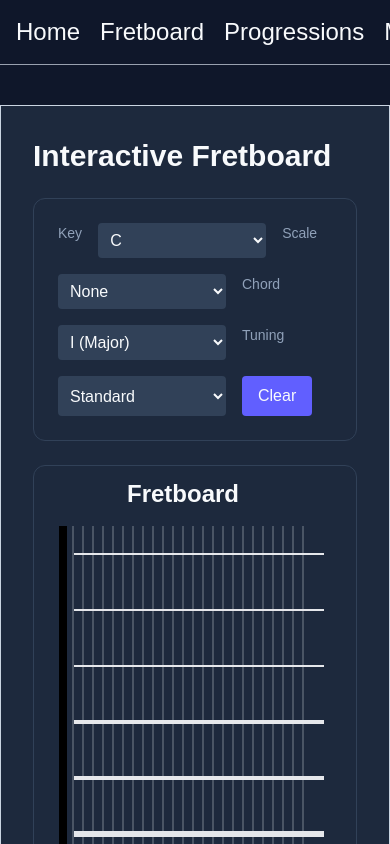
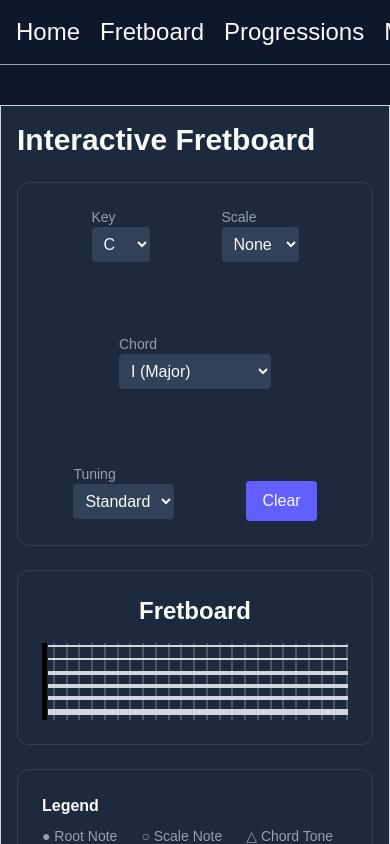
Before and after one commit to SerenityStrings/serenitystrings-client, a Next.js app: page /fretboard in a window 390 px wide. Shown: the top 844 px of the page. Built offline with nearby package versions, Linux system fonts and the light colour scheme.

Commit message:
Made fretboard (and the page) more responsive and clean.

```diff
--- a/src/app/fretboard/page.tsx
+++ b/src/app/fretboard/page.tsx
@@ -11,16 +11,17 @@ export const metadata: Metadata = {
 
 const FretboardPage = () => {
   return (
-    <main className = "p-8 mt-10 max-w-6xl mx-auto border border-slate-300 bg-slate-800">
+    <main className = "p-4 sm:p-6 lg:p-8 mt-10 max-w-6xl mx-auto border border-slate-300 bg-slate-800">
       <h1 className = "text-3xl font-bold mb-6"> Interactive Fretboard </h1>
 
       {/* Controls */}
-      <section className = "bg-slate-800 p-6 items-end rounded-xl border border-slate-700 mb-6">
-        <div className = "flex flex-wrap gap-4">
+      <section className = "bg-slate-800 items-end rounded-xl border border-slate-700 mb-6">
+        <div className = "flex flex-wrap gap-6 items-center justify-center">
 
             {/* Key */}
+          <div className = "flex flex-col m-6">
             <label className = "text-sm text-slate-400"> Key </label>
-          <select className = "w-42 bg-slate-700 p-2 rounded">
+            <select className = "w-full sm:w-40 bg-slate-700 p-2 rounded">
               <option> C </option>
               <option> C# </option>
               <option> D </option>
@@ -34,18 +35,22 @@ const FretboardPage = () => {
               <option> A# </option>
               <option> B </option>
             </select>
+          </div>
 
             {/* Scale */}
+          <div className = "flex flex-col m-6">
             <label className = "text-sm text-slate-400"> Scale </label>
-          <select className = "w-42 bg-slate-700 p-2 rounded">
+            <select className = "w-full sm:w-40 bg-slate-700 p-2 rounded">
               <option> None </option>
               <option> Major </option>
               <option> Minor </option>
             </select>
+          </div>
 
             {/* Chord */}
+          <div className = "flex flex-col m-6">
             <label className = "text-sm text-slate-400"> Chord </label>
-          <select className = "w-42 bg-slate-700 p-2 rounded">
+            <select className = "w-full sm:w-40 bg-slate-700 p-2 rounded">
               <option> I (Major) </option>
               <option> ii (Minor) </option>
               <option> iii (Minor) </option>
@@ -55,111 +60,102 @@ const FretboardPage = () => {
               <option> vii° (Diminished) </option>
               <option> Dm </option>
             </select>
+          </div>
 
             {/* Tuning */}
+          <div className = "flex flex-col m-6">
             <label className = "text-sm text-slate-400"> Tuning </label>
-          <select className = "w-42 bg-slate-700 p-2 rounded">
+            <select className = "w-full sm:w-40 bg-slate-700 p-2 rounded">
               <option> Standard </option>
               <option> Drop D </option>
             </select>
+          </div>
 
-          <button className="bg-indigo-500 px-4 py-2 rounded hover:bg-indigo-400">
+          <div className = "flex flex-col m-6">
+            <button className="bg-indigo-500 px-4 mt-5 py-2 rounded hover:bg-indigo-400">
               Clear
             </button>
+          </div>
         </div>
       </section>
 
       {/* Fretboard Display */}
 
       {/* Main fretboard section container (the dark box) */}
-      <section className = "bg-slate-800 p-6 rounded-xl border border-slate-700 mb-6">
 
-        {/* This wraps all 6 string rows vertically */}
-        <div className = "mr-6 -mt-3">
-          <h2 className = "font-semibold mb-4 text-center text-2xl"> Fretboard </h2>
-          {/* Loop 6 times to create 6 strings */}
       {
-                                          // Current element value, current index
-            Array.from({ length: 6 }).map((_, rowIndex) => (
-
-              // Each row represents ONE string
-              <div
-                key = {rowIndex} // Required by React to track elements efficiently
-                className = "grid relative items-center justify-items-center" // Grid layout for frets + spacing between cells
-
-                // create a CSS Grid container with exactly 24 columns that are all equally sized,
-                // taking up the full width of the container.
-                style = {{ gridTemplateColumns: "repeat(25, 1fr)" }}
-              >
-
-                <hr
-                className={clsx(
-                  "absolute w-full z-10 border-gray-200 ml-8",
-                  rowIndex === 0 && "border-[1px]",
-                  rowIndex === 1 && "border-[1.4px]",
-                  rowIndex === 2 && "border-[1.8px]",
-                  rowIndex === 3 && "border-[2.2px]",
-                  rowIndex === 4 && "border-[2.6px]",
-                  rowIndex === 5 && "border-[3.5px]",
-                )}
-              />
-
-                {/* Inner loop: creates 24 frets for each string */}
-                {
-                                                  // Current element value, current index
-                  Array.from({ length: 25 }).map((_, colIndex) => (
-
       // TODO: Add different spacing between each fret (Big -> Smaller -> Small)
 
       // TODO: Add fret numbers at the bottom of the fretboard (maybe only for frets 3, 5, 7, 9, 12)
-
-                    // Each cell represents ONE fret position
-                    <div
-                      key = {colIndex} // Unique key for each cell
-                      className = {clsx(
-                        "h-14 flex items-center justify-center border-r",
-                        colIndex === 0 && "border-r-8 border-black",
-                        colIndex === 1 && "border-r-2 border-gray-600",
-                        colIndex === 2 && "border-r-2 border-gray-600",
-                        colIndex === 3 && "border-r-2 border-gray-600",
-                        colIndex === 4 && "border-r-2 border-gray-600",
-
-                        colIndex === 5 && "border-r-2 border-gray-600",
-                        colIndex === 6 && "border-r-2 border-gray-600",
-                        colIndex === 7 && "border-r-2 border-gray-600",
-                        colIndex === 8 && "border-r-2 border-gray-600",
-                        colIndex === 9 && "border-r-2 border-gray-600",
-
-                        colIndex === 10 && "border-r-2 border-gray-600",
-                        colIndex === 11 && "border-r-2 border-gray-600",
-                        colIndex === 12 && "border-r-2 border-gray-600",
-                        colIndex === 13 && "border-r-2 border-gray-600",
-                        colIndex === 14 && "border-r-2 border-gray-600",
-
-                        colIndex === 15 && "border-r-2 border-gray-600",
-                        colIndex === 16 && "border-r-2 border-gray-600",
-                        colIndex === 17 && "border-r-2 border-gray-600",
-                        colIndex === 18 && "border-r-2 border-gray-600",
-                        colIndex === 19 && "border-r-2 border-gray-600",
-
-                        colIndex === 20 && "border-r-2 border-gray-600",
-                        colIndex === 21 && "border-r-2 border-gray-600",
-                        colIndex === 22 && "border-r-2 border-gray-600",
-                        colIndex === 23 && "border-r-2 border-gray-600",
-                        colIndex === 24 && "border-r-2 border-gray-600",
-                      )}
-                      // bg-slate-600 → visible cell color
-                      // h-6 → cell height
-                      // flex + items-center + justify-center → centers text inside
-                      // text-xs → small font for numbers
-                    >
-                    </div>
-                  ))
       }
 
+      {/* Fretboard Display */}
+      <section className="bg-slate-800 p-6 rounded-xl border border-slate-700 mb-6">
+
+        <div className="relative flex flex-col items-center">
+
+          <h2 className="font-semibold mb-4 text-center text-2xl">
+            Fretboard
+          </h2>
+
+          {/* 🎯 FRETBOARD BOX */}
+          <div className="relative w-full max-w-5xl aspect-[4/1]">
+
+            {/* 🎯 FRETS LAYER (BACKGROUND GRID) */}
+
+            {/* Nut */}
+            <div className="absolute left-0 top-0 h-full bg-black z-10 w-[5px] sm:w-[7px] md:w-[9px]" />
+
+            <div
+              className="absolute inset-0 grid"
+              style={{ gridTemplateColumns: "repeat(24, 1fr)" }}
+            >
+
+              {Array.from({ length: 24 }).map((_, colIndex) => (
+                <div
+                  key={colIndex}
+                  className={clsx(
+                    "border-gray-600 border-r-2 h-full"
+                  )}
+                />
+              ))}
             </div>
-            ))
-          }
+
+            {/* 🎯 STRINGS LAYER (REAL POSITIONING) */}
+            <div className="absolute inset-0 z-0">
+
+              {Array.from({ length: 6 }).map((_, rowIndex) => {
+
+                const totalStrings = 6;
+                const spacing = 100 / totalStrings;
+
+                let topValue = spacing / 2 + rowIndex * spacing;
+
+                return (
+                  <div
+                    key={rowIndex}
+                    className={clsx(
+                      "absolute border-gray-300",
+                      rowIndex === 0 && "border",
+                      rowIndex === 1 && "border-[1.6px]",
+                      rowIndex === 2 && "border-[2px]",
+                      rowIndex === 3 && "border-[2.4px]",
+                      rowIndex === 4 && "border-[2.8px]",
+                      rowIndex === 5 && "border-[3.7px]"
+                    )}
+                    style={{
+                      top: `${topValue}%`,
+                      left: "6px",
+                      width: "calc(100% - 6px)",
+                      transform: "translateY(-4px)"
+                    }}
+                  />
+                );
+              })}
+
+            </div>
+
+          </div>
 
         </div>
       </section>
```
Lines whose indentation alone changed are shown as unchanged.
